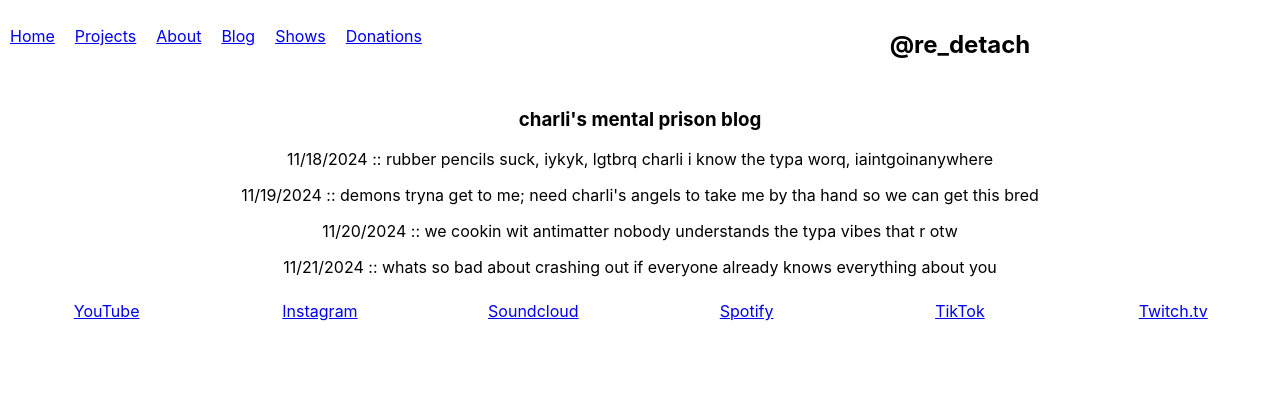
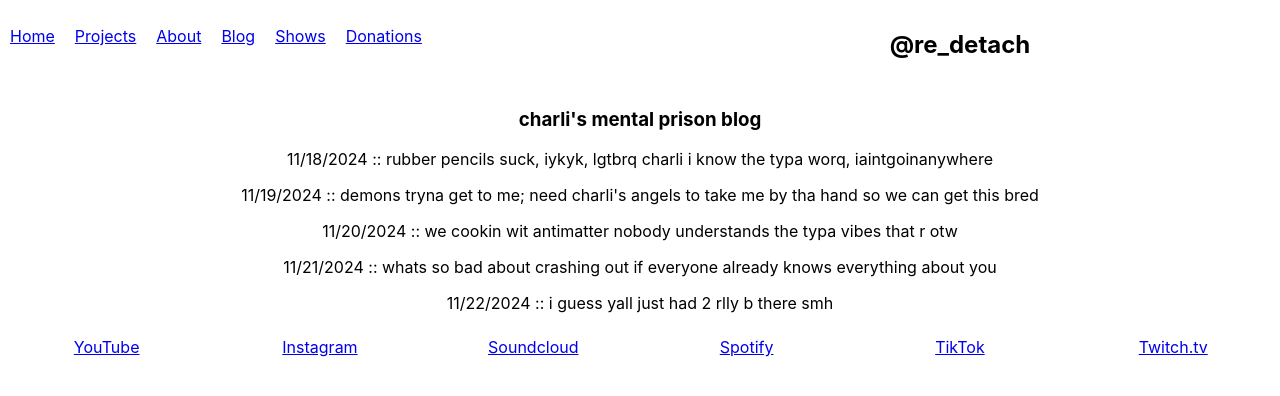
Before and after one commit to rolinmb/redetach-music, a React (Create React App) app: page /blog in a window 1280 px wide. Shown: the top 396 px of the page. Built offline with nearby package versions, Linux system fonts and the light colour scheme.

Commit message:
playtience

```diff
--- a/src/components/Blog.js
+++ b/src/components/Blog.js
@@ -12,6 +12,7 @@ const Blog = () => {
         <p>11/19/2024 :: demons tryna get to me; need charli's angels to take me by tha hand so we can get this bred</p>
         <p>11/20/2024 :: we cookin wit antimatter nobody understands the typa vibes that r otw</p>
         <p>11/21/2024 :: whats so bad about crashing out if everyone already knows everything about you</p>
+        <p>11/22/2024 :: i guess yall just had 2 rlly b there smh</p>
       </div>
     </div>
   );
```
